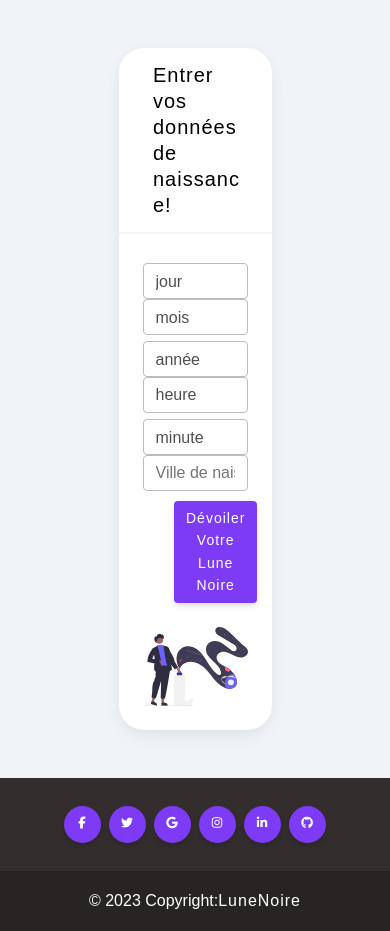
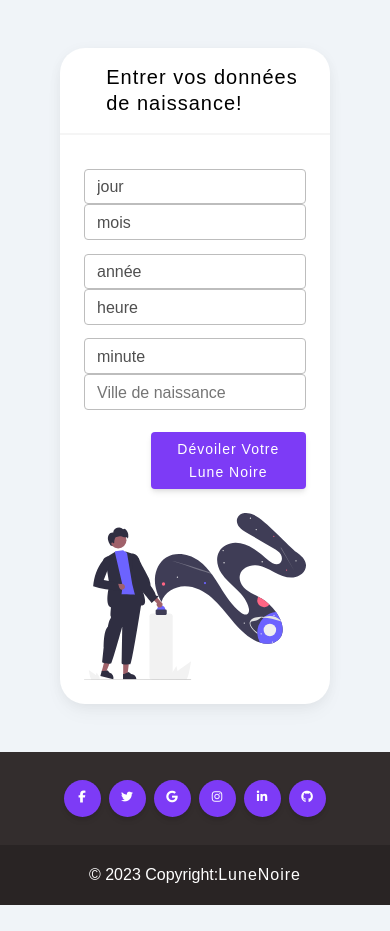
Before and after one commit to allamed/astro-calculator, a React (Create React App) app: page /calculator in a window 390 px wide. After the commit the page ends 905 px from the top, so only its background shows below. Built offline with nearby package versions, Linux system fonts and the light colour scheme.

Commit message:
adjust to mobile screen

```diff
--- a/src/index.css
+++ b/src/index.css
@@ -367,3 +367,13 @@ ul {
     padding: 1rem 2rem;
   }
 }
+.size-adjust {
+  width: 100%;
+}
+
+/* Media query for screens wider than 768px */
+@media screen and (min-width: 768px) {
+  .size-adjust {
+    width: 70%;
+  }
+}
--- a/src/pages/calculator.js
+++ b/src/pages/calculator.js
@@ -199,7 +199,7 @@ console.log("moon : "+ moonTitle);
         <main className="page">
 
 
-        <MDBContainer fluid style={{width:"70%" ,marginTop:"6%"}}>
+        <MDBContainer fluid style={{marginTop:"6%"}} className="size-adjust">
 
             <MDBCard className='text-black m-5' style={{borderRadius: '25px'}}>
                 <MDBCardHeader>
```
